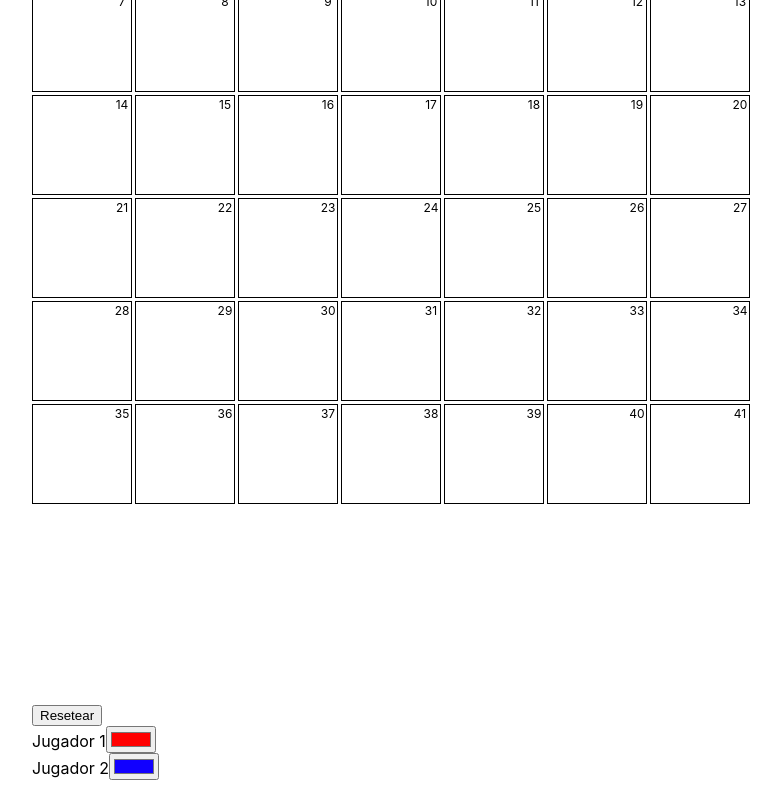
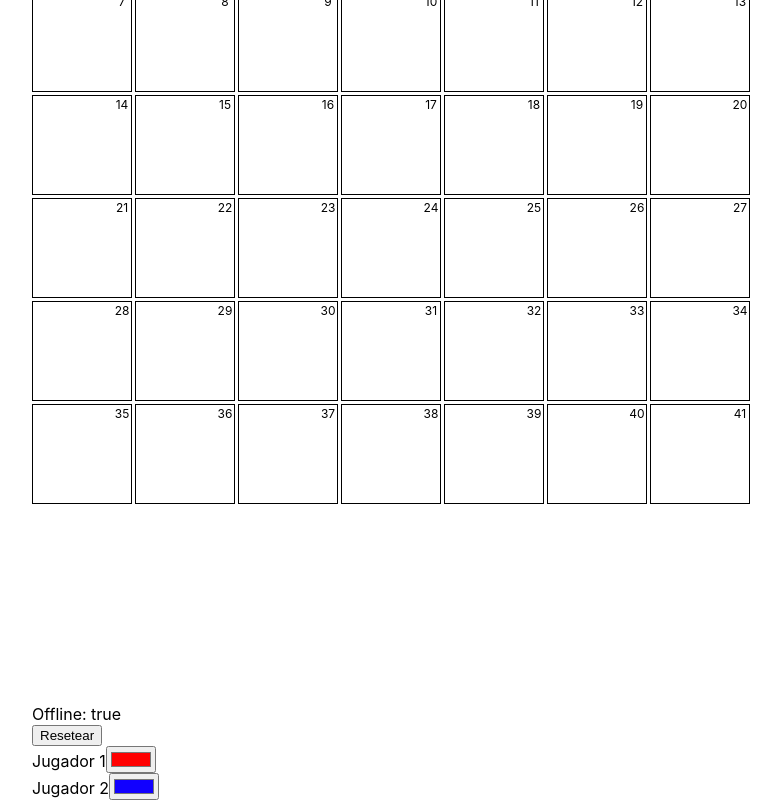
Before and after one commit to Lemongnz/5enlinea, a Next.js app: page / in a window 1280 px wide. Shown: the part 314-1114 px from the top of the page, without its empty margins (0-781 px from the left). Built offline with nearby package versions, Linux system fonts and the light colour scheme; no server answers.

Commit message:
add offline option

```diff
--- a/pages/index.js
+++ b/pages/index.js
@@ -9,6 +9,7 @@ export default function Home() {
   socket.on('selectPlayer', (data) => {
     if (!player) {
       setPlayer(data)
+      setOffline(false)
     }
   })
 
@@ -123,6 +124,8 @@ export default function Home() {
   const [historial, setHistorial] = useState({X: 0, O: 0});
   const [disabledBoard, setDisabledBoard] = useState(true);
 
+  const [offline, setOffline] = useState(true);
+
   const [player, setPlayer] = useState(null);
 
   const [turn, setTurn] = useState("X");
@@ -179,7 +182,7 @@ export default function Home() {
       return;
     }
 
-    if (player && turn !== player) {
+    if (player && !offline && turn !== player) {
       return;
     }
 
@@ -230,6 +233,11 @@ export default function Home() {
           <div key={index} className={styles.cell} onClick={() => handleClick(index)}><div style={styleColorCoins(cell)}>{cell}</div><span>{index}</span></div>
         ))}
       </div>
+
+      <div>
+        <span>Offline: { offline ? 'true' : 'false' }</span>
+      </div>
+
       <button onClick={() =>  resetTable()}>Resetear</button>
 
       <div>
@@ -241,6 +249,8 @@ export default function Home() {
           <span>Jugador 2</span>
           <input id='jugador2' type="color" value={color2} onChange={e => setColor2(e.target.value)} />
         </div>
+
+
       </div>
     </div>
   )
```
